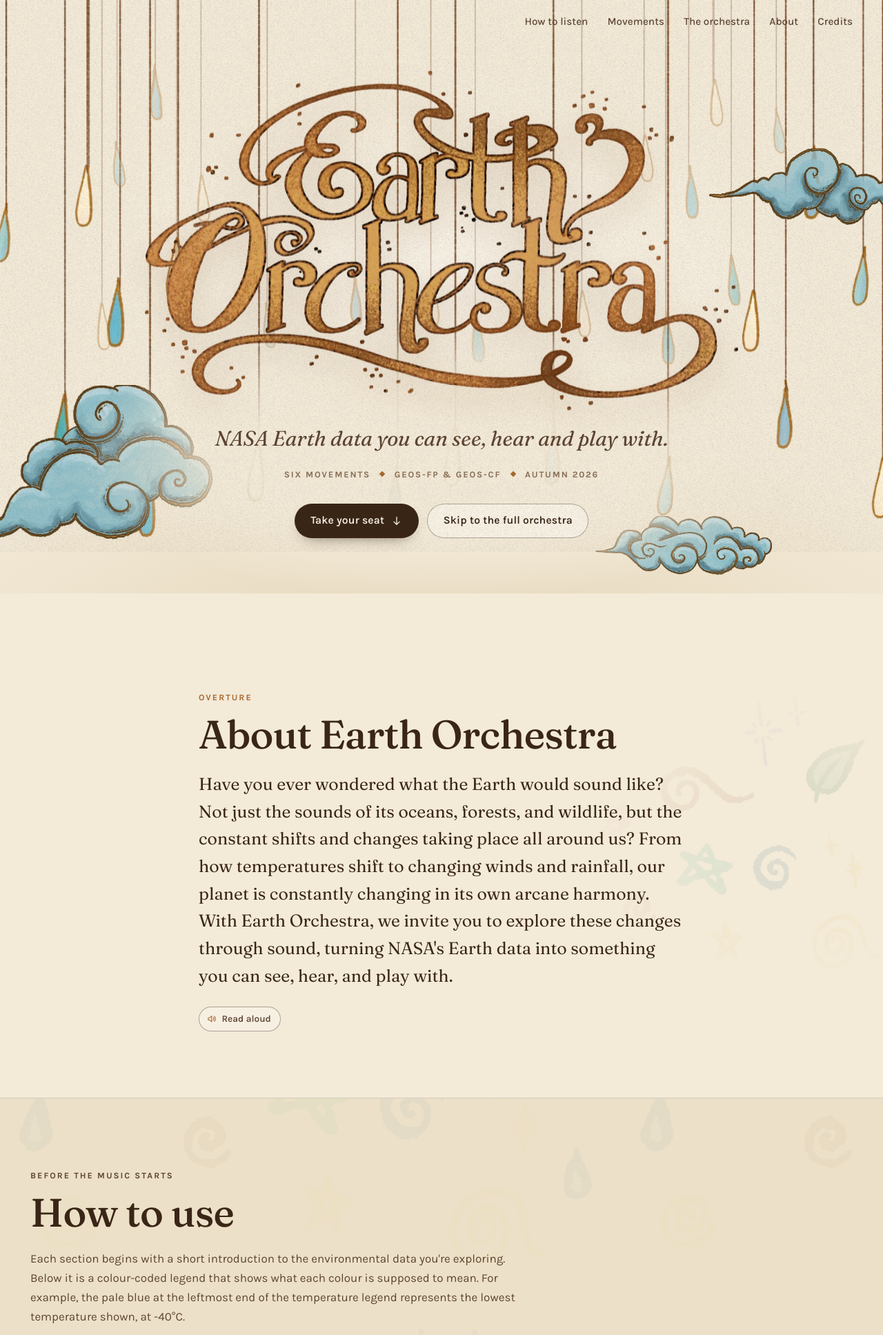
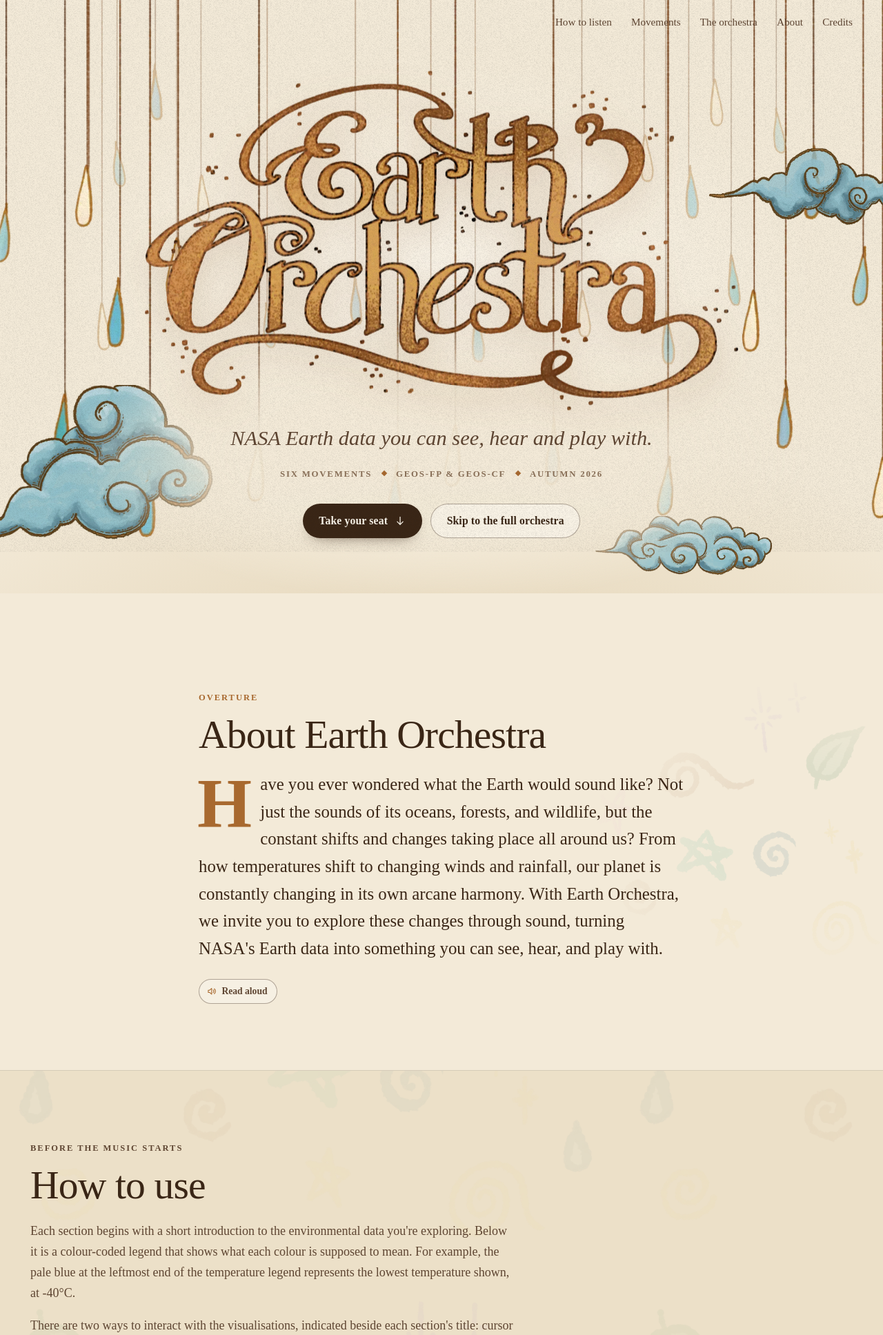
Before and after one commit to sha22kin/earthorchestra, a Laravel app: page / in a window 1280 px wide. Shown: the top 1935 px of the page at 69% size. Run offline with Laravel 12, Linux system fonts and the light colour scheme; data comes from the database, SQL or seed files in the repository; style sheets or scripts are compiled from the project's sources.

Commit message:
Use Times New Roman across the site and admin

```diff
--- a/resources/css/admin.css
+++ b/resources/css/admin.css
@@ -65,7 +65,7 @@ body.admin {
     margin: 0;
     background: var(--bg);
     color: var(--text);
-    font-family: 'Inter', system-ui, -apple-system, 'Segoe UI', sans-serif;
+    font-family: 'Times New Roman', Tinos, Times, serif;
     font-size: 15px;
     line-height: 1.5;
     -webkit-font-smoothing: antialiased;
--- a/resources/css/base.css
+++ b/resources/css/base.css
@@ -20,8 +20,8 @@
 
     --accent: var(--copper);
 
-    --font-display: 'Fraunces', 'Iowan Old Style', 'Palatino Linotype', Georgia, serif;
-    --font-text: 'Karla', 'Segoe UI', system-ui, sans-serif;
+    --font-display: 'Times New Roman', Tinos, Times, serif;
+    --font-text: 'Times New Roman', Tinos, Times, serif;
 
     --gutter: clamp(1rem, 4vw, 2.75rem);
     --max: 76rem;
@@ -52,7 +52,7 @@ body {
     background-color: var(--paper);
     color: var(--ink);
     font-family: var(--font-text);
-    font-size: 1.0625rem;
+    font-size: 1.125rem;
     line-height: 1.65;
     font-kerning: normal;
     -webkit-font-smoothing: antialiased;
@@ -134,7 +134,6 @@ main:focus { outline: none; }
 .section-title,
 .page__title {
     font-family: var(--font-display);
-    font-variation-settings: 'opsz' 144, 'SOFT' 100, 'WONK' 1;
     font-weight: 500;
     font-size: clamp(2.1rem, 1.4rem + 3vw, 3.6rem);
     line-height: 1.02;
--- a/resources/css/chrome.css
+++ b/resources/css/chrome.css
@@ -114,7 +114,6 @@ body:not(.page-home) .site-nav {
     padding: 0.85rem 0;
     border-bottom: 1px solid var(--line);
     font-family: var(--font-display);
-    font-variation-settings: 'opsz' 72, 'SOFT' 100;
     font-size: clamp(1.6rem, 7vw, 2.2rem);
     line-height: 1.15;
     text-decoration: none;
@@ -171,7 +170,6 @@ body:not(.page-home) .site-nav {
     margin: 1rem 0 0;
     font-family: var(--font-display);
     font-style: italic;
-    font-variation-settings: 'opsz' 36, 'SOFT' 100;
     font-size: 1rem;
     color: var(--ink-3);
 }
--- a/resources/css/home.css
+++ b/resources/css/home.css
@@ -67,7 +67,6 @@
     margin: 0.4rem 0 1rem;
     font-family: var(--font-display);
     font-style: italic;
-    font-variation-settings: 'opsz' 48, 'SOFT' 100, 'WONK' 1;
     font-size: clamp(1.25rem, 1rem + 1.4vw, 1.9rem);
     color: var(--ink-2);
     animation: rise 1s 0.5s var(--ease-out) both;
@@ -134,17 +133,15 @@
 .overture__inner { position: relative; z-index: 1; max-width: 44rem; margin-inline: auto; }
 .overture__text {
     font-family: var(--font-display);
-    font-variation-settings: 'opsz' 28, 'SOFT' 60;
     font-weight: 380;
     font-size: clamp(1.2rem, 1.05rem + 0.75vw, 1.55rem);
     line-height: 1.6;
     color: var(--ink);
     text-wrap: pretty;
 }
-.overture__text:first-of-type::first-letter {
+.section-title + .overture__text::first-letter {
     float: left;
     margin: 0.08em 0.12em 0 -0.02em;
-    font-variation-settings: 'opsz' 144, 'SOFT' 100, 'WONK' 1;
     font-weight: 600;
     font-size: 4.1em;
     line-height: 0.78;
@@ -202,7 +199,6 @@
     gap: 0.5rem;
     margin: 1.25rem 0 0.75rem;
     font-family: var(--font-display);
-    font-variation-settings: 'opsz' 72, 'SOFT' 100;
     font-size: 1.6rem;
 }
 .way h3 .icon { color: var(--copper); }
@@ -247,13 +243,11 @@
     width: 2.6rem;
     font-family: var(--font-display);
     font-style: italic;
-    font-variation-settings: 'opsz' 72, 'SOFT' 100, 'WONK' 1;
     font-size: 1.35rem;
     color: var(--accent);
 }
 .programme__name {
     font-family: var(--font-display);
-    font-variation-settings: 'opsz' 96, 'SOFT' 100;
     font-size: clamp(1.4rem, 1.1rem + 1.2vw, 2rem);
     line-height: 1.1;
     transition: transform 0.35s var(--ease-out);
--- a/resources/css/movement.css
+++ b/resources/css/movement.css
@@ -40,7 +40,6 @@
     min-width: 0.6em;
     font-family: var(--font-display);
     font-style: italic;
-    font-variation-settings: 'opsz' 144, 'SOFT' 100, 'WONK' 1;
     font-weight: 300;
     font-size: clamp(4rem, 3rem + 6vw, 8.5rem);
     line-height: 0.72;
@@ -49,7 +48,6 @@
 .movement__head .eyebrow { margin-bottom: 0.4rem; }
 .movement__title {
     font-family: var(--font-display);
-    font-variation-settings: 'opsz' 96, 'SOFT' 100, 'WONK' 0;
     font-weight: 500;
     font-size: clamp(1.65rem, 1.2rem + 2vw, 2.75rem);
     line-height: 1.05;
--- a/resources/css/orchestra.css
+++ b/resources/css/orchestra.css
@@ -259,7 +259,6 @@
 }
 .keep h3 {
     font-family: var(--font-display);
-    font-variation-settings: 'opsz' 72, 'SOFT' 100;
     font-size: 1.5rem;
     margin-bottom: 0.25rem;
 }
--- a/resources/css/pages.css
+++ b/resources/css/pages.css
@@ -1,6 +1,5 @@
 .prose {
     font-family: var(--font-display);
-    font-variation-settings: 'opsz' 16, 'SOFT' 50;
     font-weight: 380;
     font-size: clamp(1.08rem, 1rem + 0.3vw, 1.2rem);
     line-height: 1.75;
@@ -9,7 +8,6 @@
 .prose p { margin-bottom: 1.25em; text-wrap: pretty; hyphens: auto; }
 .prose h2 {
     margin: 2.2em 0 0.7em;
-    font-variation-settings: 'opsz' 72, 'SOFT' 100, 'WONK' 1;
     font-weight: 500;
     font-style: italic;
     font-size: 1.55em;
@@ -54,7 +52,6 @@
 
 .article__title {
     font-family: var(--font-display);
-    font-variation-settings: 'opsz' 144, 'SOFT' 100, 'WONK' 1;
     font-weight: 500;
     font-size: clamp(2.2rem, 1.4rem + 3.6vw, 4rem);
     line-height: 1.02;
@@ -164,7 +161,6 @@
 .sources h2 {
     margin-bottom: 1.25rem;
     font-family: var(--font-display);
-    font-variation-settings: 'opsz' 72, 'SOFT' 100;
     font-size: 1.6rem;
 }
 .sources ol { list-style: none; counter-reset: ref; display: grid; gap: 1rem; }
@@ -241,7 +237,6 @@
 }
 .pager__link span {
     font-family: var(--font-display);
-    font-variation-settings: 'opsz' 96, 'SOFT' 100;
     font-size: clamp(1.3rem, 1rem + 1.5vw, 2rem);
     line-height: 1.1;
     transition: color 0.2s;
@@ -263,7 +258,6 @@
 .page__lede {
     font-family: var(--font-display);
     font-style: italic;
-    font-variation-settings: 'opsz' 36, 'SOFT' 100;
     font-size: clamp(1.15rem, 1rem + 0.7vw, 1.45rem);
     color: var(--ink-2);
 }
@@ -284,7 +278,6 @@
 }
 .pullquote p {
     margin: 0;
-    font-variation-settings: 'opsz' 96, 'SOFT' 100, 'WONK' 1;
     font-style: italic;
     font-size: clamp(1.5rem, 1.1rem + 1.8vw, 2.2rem);
     line-height: 1.25;
@@ -309,7 +302,6 @@
     gap: 1rem;
     margin-bottom: 1.5rem;
     font-family: var(--font-display);
-    font-variation-settings: 'opsz' 72, 'SOFT' 100, 'WONK' 1;
     font-style: italic;
     font-size: 1.6rem;
     color: var(--copper-deep);
@@ -341,7 +333,6 @@
 .bill__row dd {
     order: 3;
     font-family: var(--font-display);
-    font-variation-settings: 'opsz' 48, 'SOFT' 100;
     font-size: 1.2rem;
     text-align: right;
 }
--- a/resources/views/admin/auth/login.blade.php
+++ b/resources/views/admin/auth/login.blade.php
@@ -8,7 +8,7 @@
     <link rel="icon" href="{{ asset('favicon.svg') }}" type="image/svg+xml">
     <link rel="preconnect" href="https://fonts.googleapis.com">
     <link rel="preconnect" href="https://fonts.gstatic.com" crossorigin>
-    <link rel="stylesheet" href="https://fonts.googleapis.com/css2?family=Inter:wght@400;500;600;700&display=swap">
+    <link rel="stylesheet" href="https://fonts.googleapis.com/css2?family=Tinos:ital,wght@0,400;0,700;1,400;1,700&display=swap">
     <script>try { const t = localStorage.getItem('eo-admin-theme'); if (t === 'dark' || (!t && matchMedia('(prefers-color-scheme: dark)').matches)) document.documentElement.dataset.theme = 'dark'; } catch (e) {}</script>
     @vite(['resources/css/admin.css'])
 </head>
--- a/resources/views/admin/layout.blade.php
+++ b/resources/views/admin/layout.blade.php
@@ -9,7 +9,7 @@
     <link rel="icon" href="{{ asset('favicon.svg') }}" type="image/svg+xml">
     <link rel="preconnect" href="https://fonts.googleapis.com">
     <link rel="preconnect" href="https://fonts.gstatic.com" crossorigin>
-    <link rel="stylesheet" href="https://fonts.googleapis.com/css2?family=Inter:wght@400;500;600;700&display=swap">
+    <link rel="stylesheet" href="https://fonts.googleapis.com/css2?family=Tinos:ital,wght@0,400;0,700;1,400;1,700&display=swap">
     <script>
         // Apply saved theme and sidebar state before paint to avoid a flash.
         try {
--- a/resources/views/layouts/app.blade.php
+++ b/resources/views/layouts/app.blade.php
@@ -21,7 +21,7 @@
 
     <link rel="preconnect" href="https://fonts.googleapis.com">
     <link rel="preconnect" href="https://fonts.gstatic.com" crossorigin>
-    <link rel="stylesheet" href="https://fonts.googleapis.com/css2?family=Fraunces:ital,opsz,wght,SOFT,WONK@0,9..144,300..800,0..100,0..1;1,9..144,300..800,0..100,0..1&family=Karla:ital,wght@0,400..700;1,400..500&display=swap">
+    <link rel="stylesheet" href="https://fonts.googleapis.com/css2?family=Tinos:ital,wght@0,400;0,700;1,400;1,700&display=swap">
 
     @stack('preload')
     @vite(['resources/css/app.css', 'resources/js/app.js'])
```
Also changed, not shown: 5 other files.
